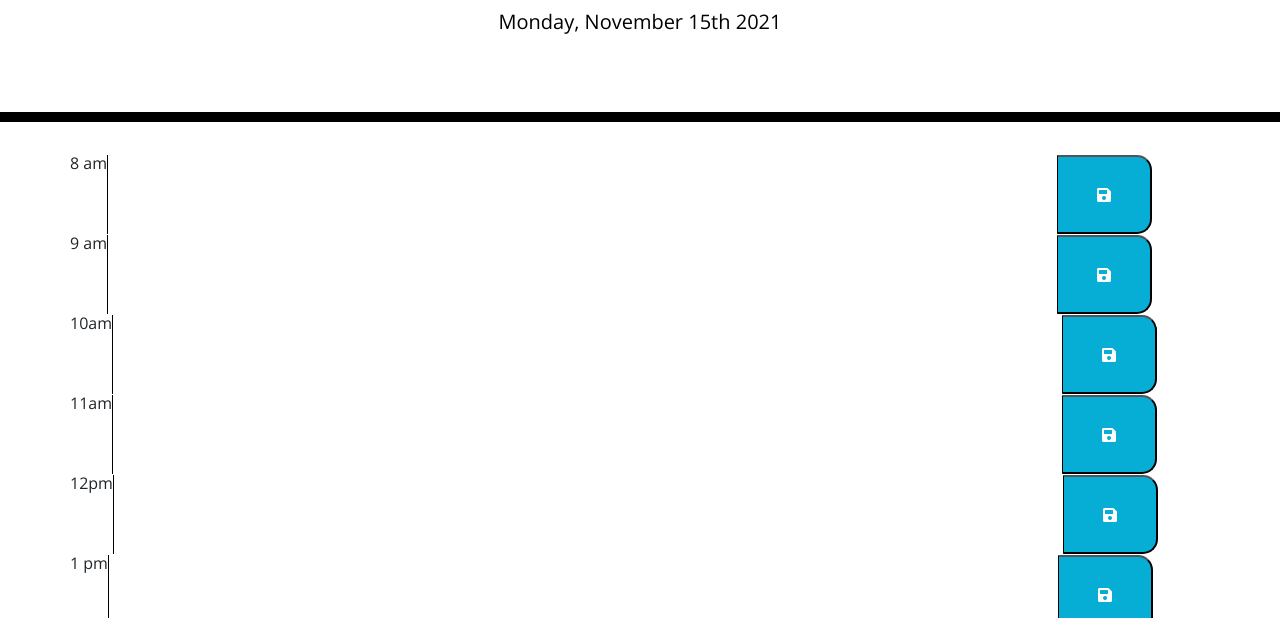
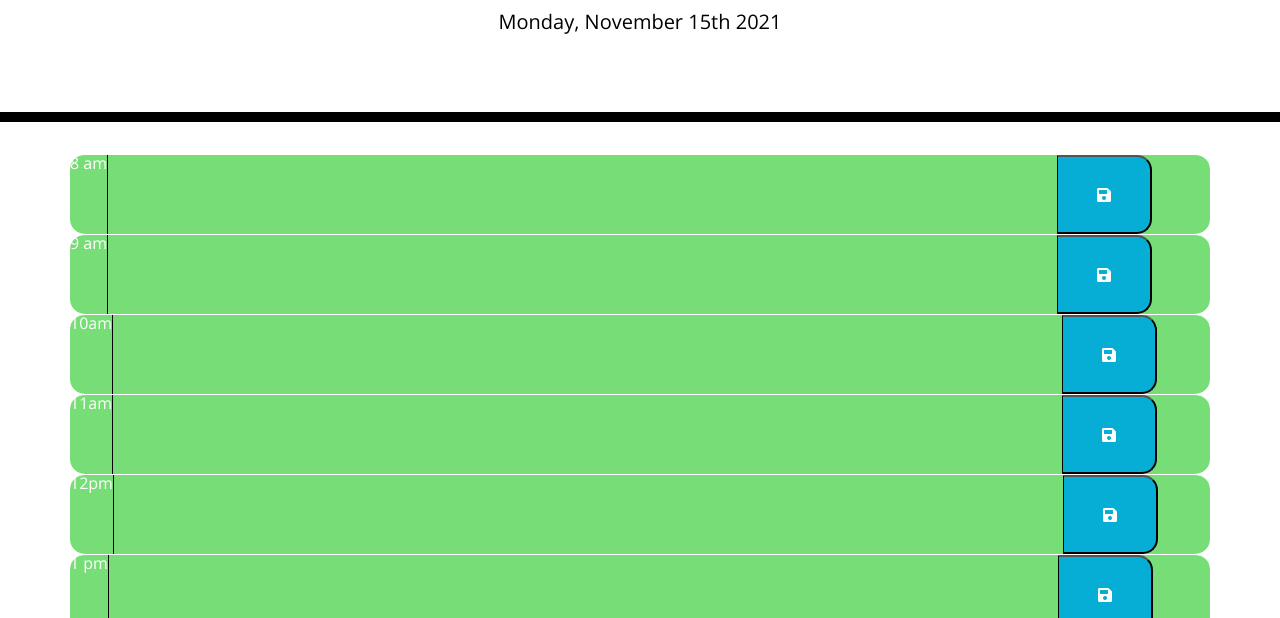
Before and after one commit to KrisSmith7/workday-scheduler, a plain HTML site: page Develop/index.html in a window 1280 px wide. Shown: the part 182-800 px from the top of the page. Drawn offline with nearby package versions, Linux system fonts and the light colour scheme.

Commit message:
color coded timeBlocks/respond to current hour of day

```diff
--- a/Develop/index.html
+++ b/Develop/index.html
@@ -31,12 +31,12 @@
 
     <div class="container">
       <!-- Timeblocks go here -->
-      <div id ="num8" class="row time-block" data-time="8">8 am
+      <div id ="num08" class="row time-block" data-time="8">8 am
         <textarea class="col-md-10 description"></textarea>
         <button class="col-md-1 saveBtn"><i class="fas fa-save"></i></button>
       </div>
 
-      <div id ="num9" class="row time-block" data-time="9">9 am
+      <div id ="num09" class="row time-block" data-time="9">9 am
         <textarea class="col-md-10 description"></textarea>
         <button class="col-md-1 saveBtn"><i class="fas fa-save"></i></button>
       </div>
--- a/Develop/script.js
+++ b/Develop/script.js
@@ -9,6 +9,21 @@ var displayDate = function () {
     dayContainer.textContent = currentDay;
 };
 
+//checks current time and updates colorcode for each time-block
+$(".time-block").each(function() {
+    var timeBlocks = $(this).attr("id").split("m")[1]; //uses 24 hr time and splits id attribute in HTML to crosscheck time to add appropriate css class
+    // console.log(timeBlocks);
+    console.log (currentHour)
+    if (currentHour === timeBlocks) {
+        $(this).addClass("present");
+    } else if (currentHour < timeBlocks ) {
+    $(this).addClass("future");
+} else if (currentHour > timeBlocks) {
+    $(this).addClass("past");
+}
+});
+
+
 
 
 
```
